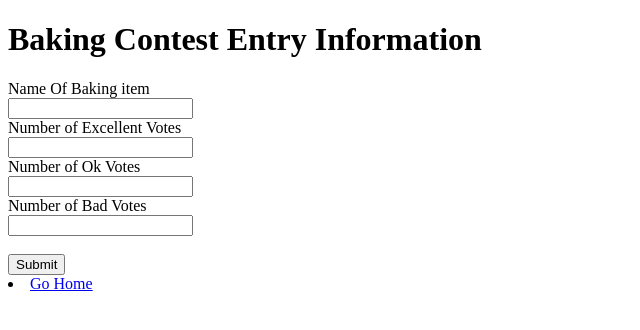
After one commit to aarongallon/assignment6, a Flask app: page /add_entry in a window 1280 px wide. The commit adds this page. Shown: the top 330 px of the page, without its empty margins (0-640 px from the left). Run offline with Flask 3, Linux system fonts and the light colour scheme.

Commit message:
added baking entry

```diff
--- a/app.py
+++ b/app.py
@@ -79,6 +79,52 @@ def add_baker():
 
     return render_template('add_baker.html')
 
+@app.route('/add_entry', methods=['GET', 'POST'])
+def add_entry():
+    if request.method == 'POST':
+        # Retrieve form data
+        entry = request.form.get('Entry', '').strip()
+        e_votes = request.form.get('e_votes', '').strip()
+        ok_votes = request.form.get('ok_votes', '').strip()
+        b_votes = request.form.get('b_votes', '').strip()
+        print("entry, e_votes, ok_votes, b_votes")
+        print(f"{entry}, {e_votes}, {ok_votes}, {b_votes}")
+
+
+        errors = False
+        if not entry:
+            flash("You cannot enter an empty entry.")
+            errors = True
+
+        if int(e_votes) < 0:
+            flash("You cannot enter an excellent vote less than 0")
+            errors = True
+
+        if int(ok_votes) < 0:
+            flash("You cannot enter an excellent vote less than 0")
+            errors = True
+
+        if int(b_votes) < 0:
+            flash("You cannot enter an excellent vote less than 0")
+            errors = True
+
+
+        if errors:
+            return redirect(url_for('success'))
+
+        conn = sqlite3.connect('./baking_result.db')
+        curr = conn.cursor()
+        curr.execute('''
+            INSERT INTO Baking_Results (Entry_Id, User_Id, Name, ExcellentV, OkV, BadV)
+            VALUES (?, ?, ?, ?, ?,?)
+        ''', (1, 2, entry, int(e_votes), int(ok_votes), int(b_votes)))
+        conn.commit()
+        conn.close()
+        flash("Record Successfully added")
+        return render_template('success.html')
+
+    return render_template('add_entry.html')
+
 @app.route('/success')
 def success():
     return render_template('success.html')
--- /dev/null
+++ b/templates/add_entry.html
@@ -0,0 +1,35 @@
+<!DOCTYPE html>
+<html>
+    <body>
+        <form action="{{url_for('add_entry')}}" method="post">
+
+        <h1>Baking Contest Entry Information</h1>
+
+        <div>
+        <label for="#">Name Of Baking item</label><br>
+            <input type="text" id="Entry" name="Entry">
+        </div>
+
+        <div>
+            <label for="#">Number of Excellent Votes</label><br>
+                <input type="text" id="e_votes" name="e_votes">
+        </div>
+
+        <div>
+            <label for="#">Number of Ok Votes</label><br>
+                <input type="text" id="ok_votes" name="ok_votes">
+        </div>
+
+        <div>
+            <label for="#">Number of Bad Votes</label><br>
+                <input type="text" id="b_votes" name="b_votes">
+        </div>
+
+        <br>
+            <button type="submit">Submit</button>
+            <li><a href="/">Go Home</a></li>
+
+        </form>
+
+    </body>
+</html>
--- a/templates/home.html
+++ b/templates/home.html
@@ -6,9 +6,11 @@
     </head>
     <body>
         <ul>
+            <li><a href="/add_entry">Add a new Baking Contest Entry</a></li>
             <li><a href="/add_baker">Add a new Baking Contest User</a></li>
             <li><a href="/tableview">List Baking Contest Users</a></li>
             <li><a href="/results">Baking Contest Entry Results</a></li>
+
         </ul>
     </body>
 </html>
```
Also changed, not shown: baking_info.db (added), baking_result.db (added).
